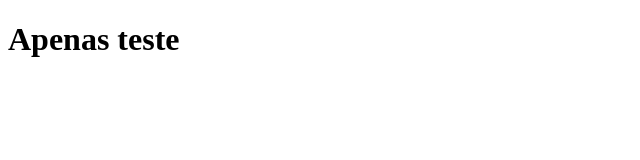
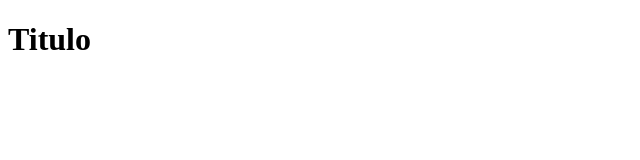
Before and after one commit to GabrielRibeiroTeixeira/git_kenzie_aula, a plain HTML site: page index.html in a window 1280 px wide. Shown: the whole page, without its empty margins (0-640 px from the left). Drawn offline with Linux system fonts and the light colour scheme.

Commit message:
Novo título

```diff
--- a/index.html
+++ b/index.html
@@ -7,7 +7,7 @@
     <title>Projeto</title>
 </head>
 <body>
-    <h1>Apenas teste</h1>
+    <h1>Titulo</h1>
 
 </body>
 </html>
```
